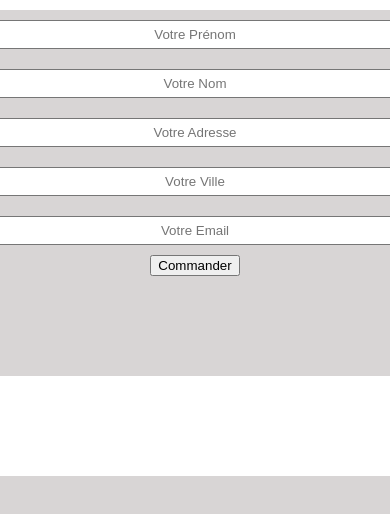
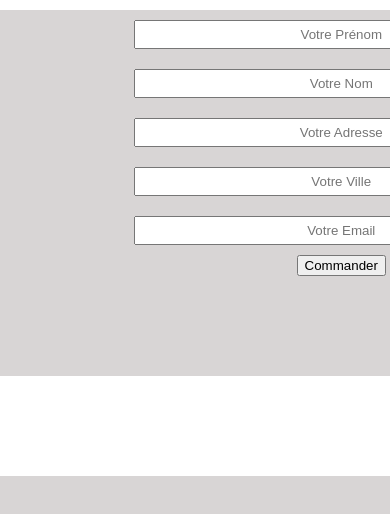
Before and after one commit to oubenali-mohamed/oubenali_5_07012021, a plain HTML site: page html/panier.html in a window 390 px wide. Shown: the part 90-604 px from the top of the page. Drawn offline with Linux system fonts and the light colour scheme.

Commit message:
formulaire centré version mobile

```diff
--- a/css/style.css
+++ b/css/style.css
@@ -100,4 +100,7 @@ input
     footer{
         width: 175%;
     }
+    form{
+        margin-left: 75%;
+    }
 }
```
